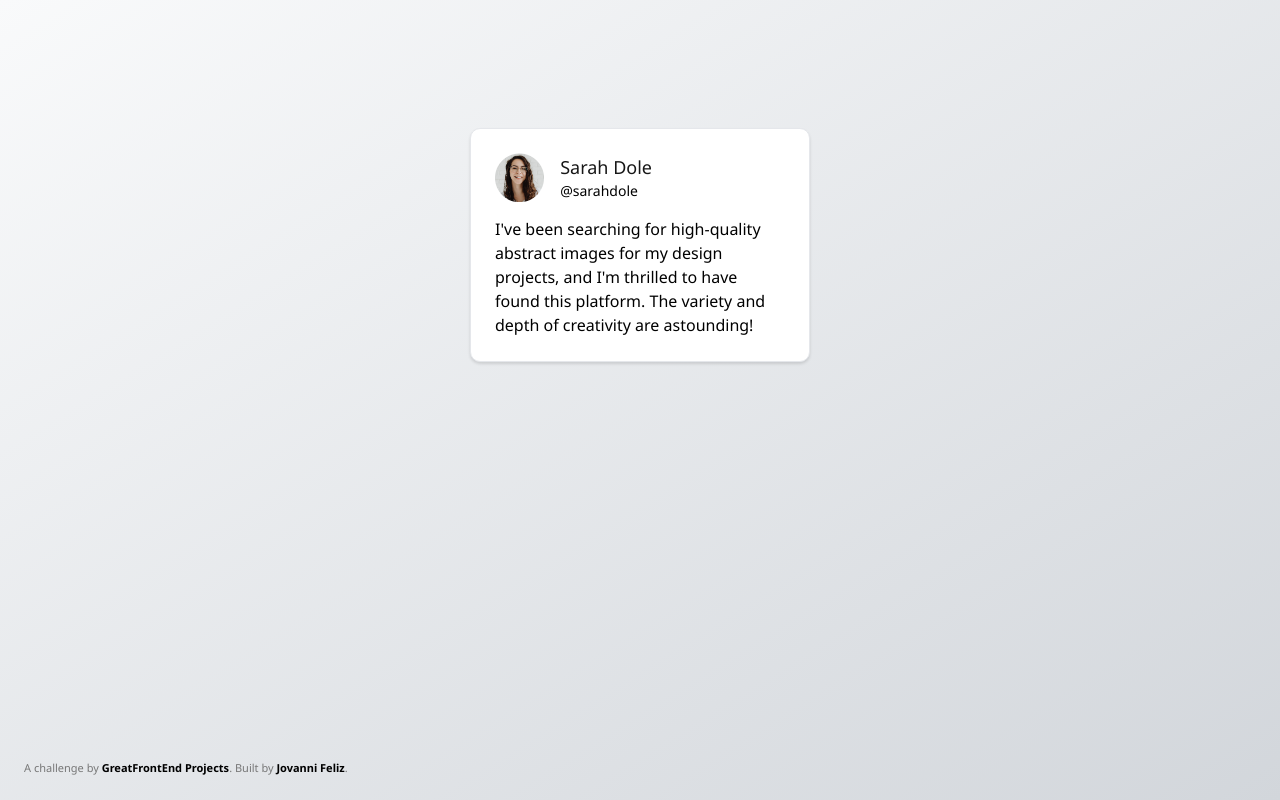
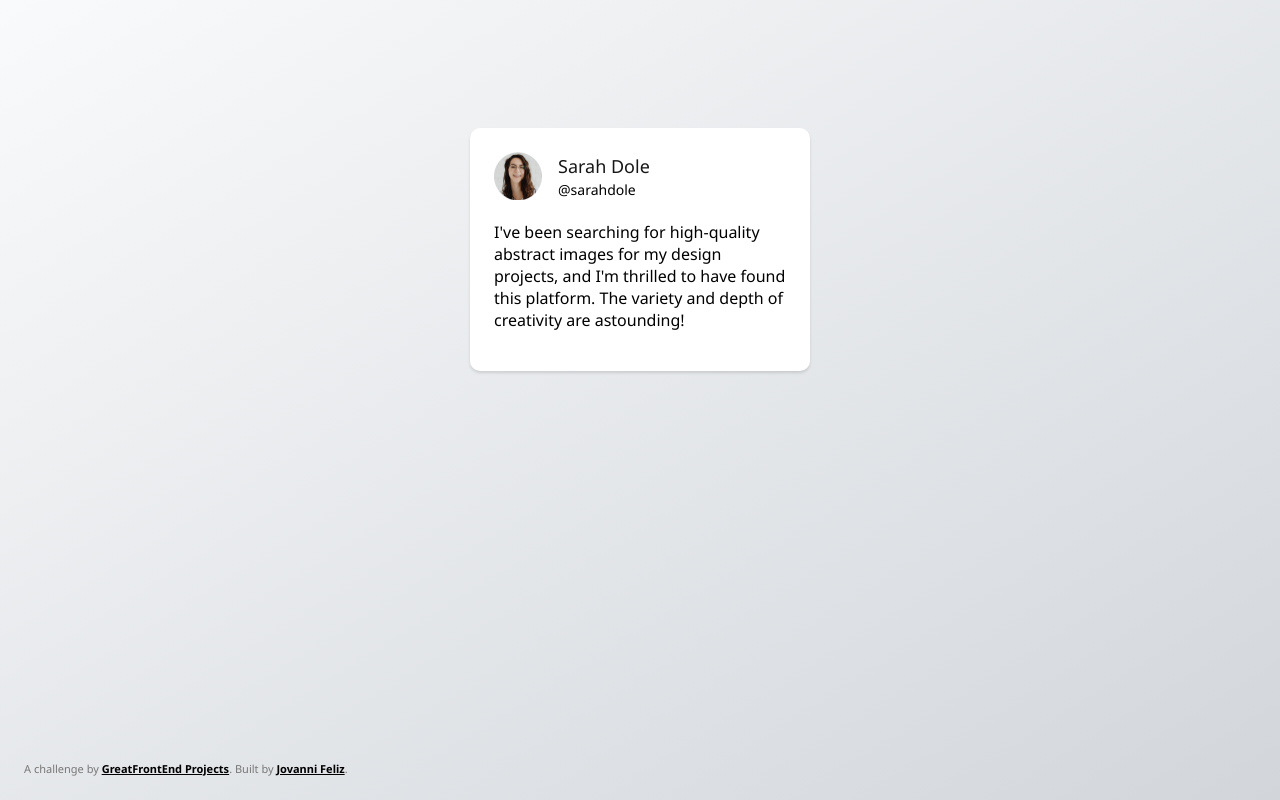
Before and after one commit to JFelz/Testimonial-Challenge, a plain HTML site: page index.html in a window 1280 px wide. Drawn offline with nearby package versions, Linux system fonts and the light colour scheme.

Commit message:
Fixed semantic issues and specifications to fit original design

```diff
--- a/css/style.css
+++ b/css/style.css
@@ -1,5 +1,5 @@
-/* Put any custom CSS styles here.  */
-/* Be sure to delete the <style> tag in index.html if you want to use this stylesheet. */
+@import url('https://fonts.googleapis.com/css2?family=Noto+Sans:ital,wght@0,100..900;1,100..900&display=swap');
+
 body {
   margin: 0;
   font-family: "Noto Sans", system-ui, -apple-system, BlinkMacSystemFont,
@@ -11,6 +11,11 @@ body {
   -moz-osx-font-smoothing: grayscale;
   text-rendering: optimizeLegibility;
   background-image: linear-gradient(to bottom right, #F9FAFB, #D2D6DB);
+}
+
+p {
+  margin: 0;
+  padding: 0;
 }
 
 * {
@@ -47,17 +52,12 @@ box-shadow: #0000001f 0px 2px 3px;
 }
 .top-card {
 display: flex;
-margin-bottom: 16px;
 width: auto;
-}
-.profile-img {
-  width: 60px;
-  height: 48px;
 }
 .name-block{
   padding-left: 16px;
-  height: auto;
   width: 100%;
+  height: 48px;
 }
 .name-title {
   font-size: 18px;
@@ -68,11 +68,16 @@ width: auto;
 }
 .name-tag {
   font-size: 14px;
+  padding: 0px;
+  margin: 0px;
   width: auto;
   line-height: 20px;
 }
 
 .bottom-card {
+  margin-top: 16px;
+  margin-bottom: 16px;
   display: flex;
   flex-wrap: wrap;
+  font-family: 'Noto Sans';
 }
--- a/index.html
+++ b/index.html
@@ -11,25 +11,18 @@
       href="https://fonts.googleapis.com/css2?family=Noto+Sans:ital,wght@0,100..900;1,100..900&display=swap"
       rel="stylesheet"
     />
-    <link rel="stylesheet" href="css/style.css" />
-
-    <!-- Tailwind CDN allows you to use Tailwind classes immediately in your HTML without any installation steps.
-      If you're not using Tailwind, you may delete the <script> -->
-    <!-- Get started on Tailwind: https://tailwindcss.com/docs/installation/play-cdn -->
-    <script src="https://cdn.tailwindcss.com"></script>
+    <link rel="stylesheet" href="./css/style.css" />
 
     <link rel="icon" href="img/favicon.ico" sizes="any" />
-    <style>
-      /* You may write styles inside this <style> tag or within `css/style.css`. */
-    </style>
+
   </head>
   <body>
     <!-- Add your site or application content here -->
   <section id="hero">
-    <div class="testimonial-card">
+    <article class="testimonial-card">
       <div class="top-card">
-        <div class="profile-img">
-          <img src="./img/profile-thumbnail.png" alt="profile-img">
+        <div>
+          <img src="./img/profile-thumbnail.png" alt="profile-img" style="min-width: 48px; height: 48px;">
         </div>
         <div class="name-block">
           <div class="name-title">
@@ -43,7 +36,7 @@
       <div class="bottom-card">
         <p>I've been searching for high-quality abstract images for my design projects, and I'm thrilled to have found this platform. The variety and depth of creativity are astounding!</p>
       </div>
-    </div>
+    </article>
 
     <!-- Attribute this challenge to yourself! -->
     <div class="credits" data-gfe-screenshot-exclude="true">
```
